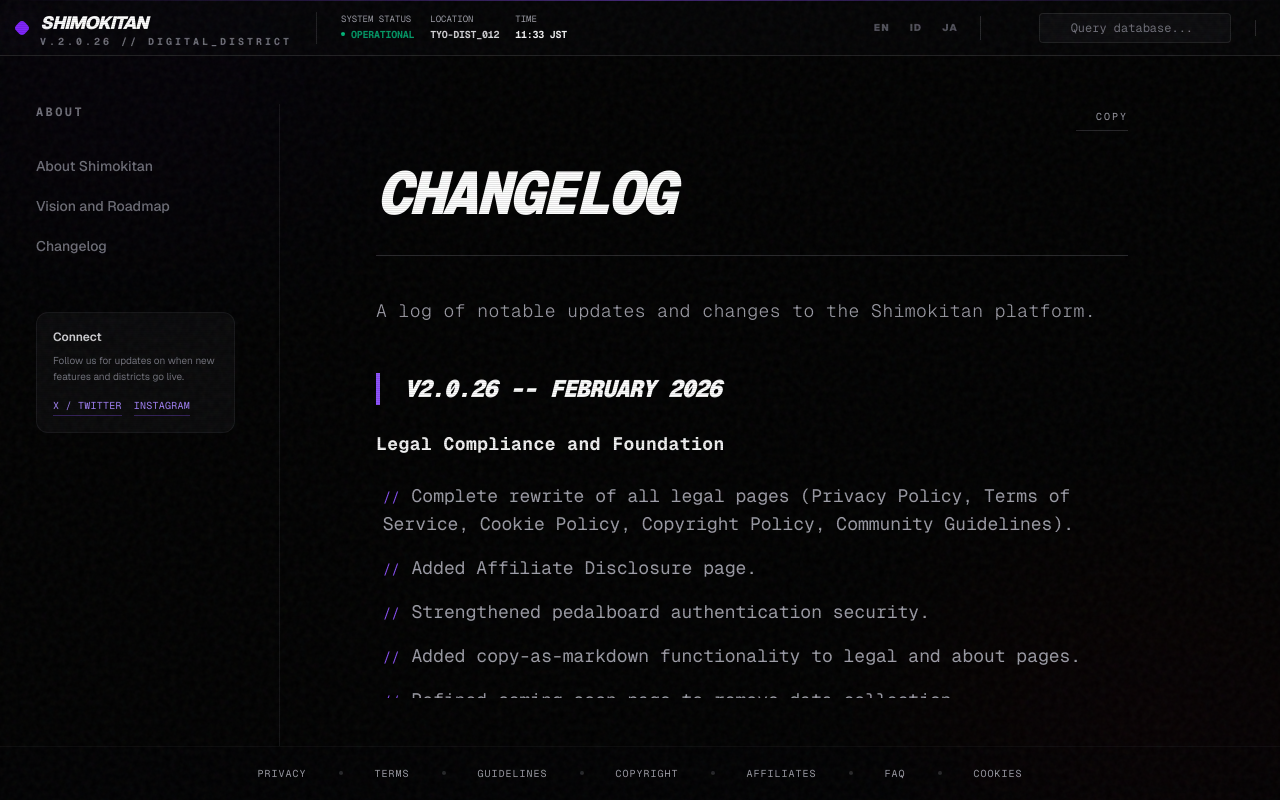
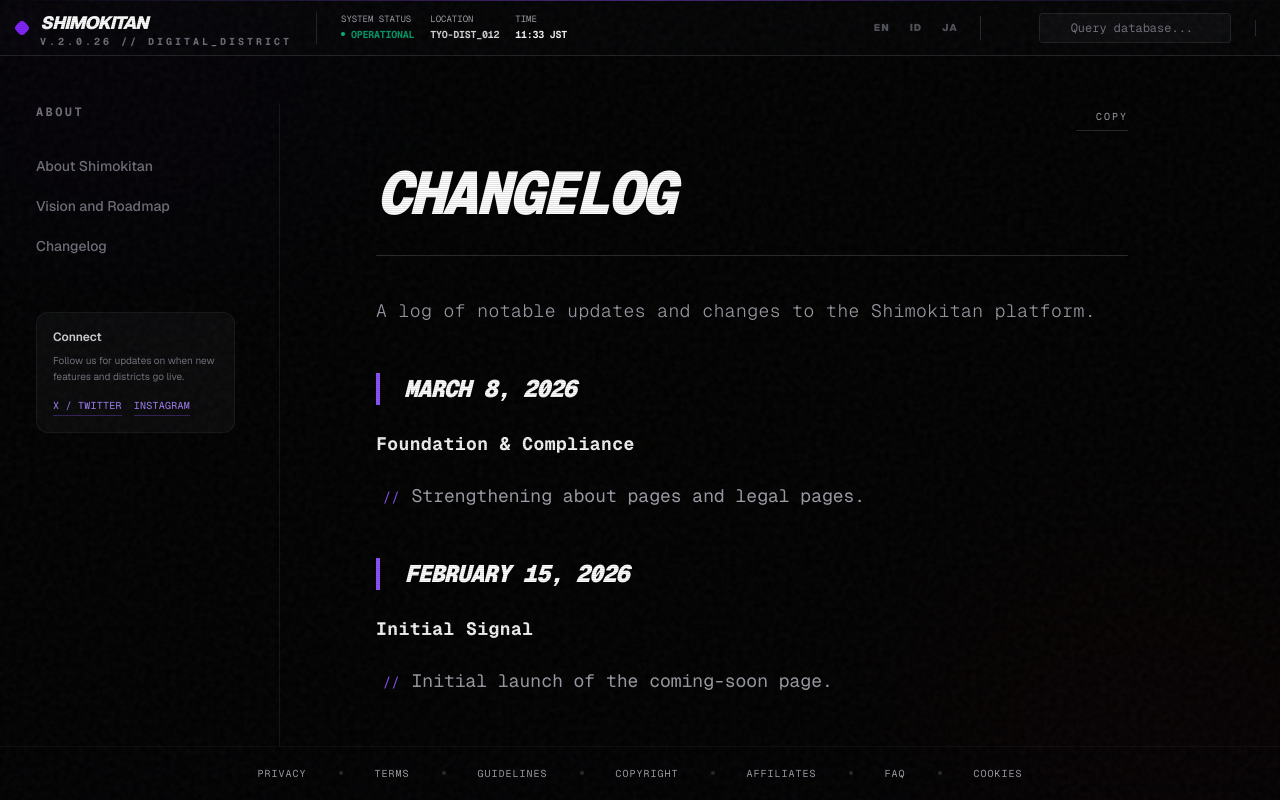
Before and after one commit to shimokitan/shimokitan, a Next.js app in the folder apps/main/: page /artifacts/about/changelog in a window 1280 px wide. Built offline with nearby package versions, Linux system fonts and the light colour scheme; some icons are missing.

Commit message:
docs: structure vision phase 0 and changelog updates

```diff
--- a/apps/main/src/app/[locale]/about/changelog/page.tsx
+++ b/apps/main/src/app/[locale]/about/changelog/page.tsx
@@ -10,32 +10,16 @@ export default async function ChangelogPage({ params }: { params: Promise<{ loca
             <h1>{c.title}</h1>
             <p>{c.description}</p>
 
-            <h2>{c.v2_0_26.title}</h2>
-            <p><strong>{c.v2_0_26.subtitle}</strong></p>
+            <h2>{c.march_2026.title}</h2>
+            <p><strong>{c.march_2026.subtitle}</strong></p>
             <ul>
-                <li>{c.v2_0_26.l1}</li>
-                <li>{c.v2_0_26.l2}</li>
-                <li>{c.v2_0_26.l3}</li>
-                <li>{c.v2_0_26.l4}</li>
-                <li>{c.v2_0_26.l5}</li>
+                <li>{c.march_2026.l1}</li>
             </ul>
 
-            <h2>{c.v2_0_0.title}</h2>
-            <p><strong>{c.v2_0_0.subtitle}</strong></p>
+            <h2>{c.feb_2026.title}</h2>
+            <p><strong>{c.feb_2026.subtitle}</strong></p>
             <ul>
-                <li>{c.v2_0_0.l1}</li>
-                <li>{c.v2_0_0.l2}</li>
-                <li>{c.v2_0_0.l3}</li>
-                <li>{c.v2_0_0.l4}</li>
-                <li>{c.v2_0_0.l5}</li>
-            </ul>
-
-            <h2>{c.v1_5_0.title}</h2>
-            <p><strong>{c.v1_5_0.subtitle}</strong></p>
-            <ul>
-                <li>{c.v1_5_0.l1}</li>
-                <li>{c.v1_5_0.l2}</li>
-                <li>{c.v1_5_0.l3}</li>
+                <li>{c.feb_2026.l1}</li>
             </ul>
         </>
     );
--- a/packages/utils/src/i18n/locales/en.json
+++ b/packages/utils/src/i18n/locales/en.json
@@ -104,27 +104,31 @@
                 "content": "Shimokitan started as a personal archive -- a place to catalog the anime, music, and games that matter. The long-term vision is to grow it into a living cultural index that anyone can contribute to, without losing the curatorial soul that makes it different from a list or a tracker."
             },
             "section2": {
+                "title": "Phase 0: Prelude",
+                "content": "This is where we are now. The District gates are currently closed. We are actively curating the space to gather our first few artifacts before the platform opens to the public.",
+                "l1": "Initial launch of the coming-soon page.",
+                "l2": "Gathering and documenting the first set of cultural artifacts."
+            },
+            "section3": {
                 "title": "Phase 1: Foundation",
-                "content": "This is where we are now. The core archive is live, with hand-curated artifacts, entities, and collections. All content is managed internally. The focus is on getting the fundamentals right -- data structure, editorial quality, and the overall experience of browsing the archive.",
+                "content": "When the gates open, the core archive will go live, featuring hand-curated artifacts, entities, and collections. All content will be managed internally. The primary focus is data structure, editorial quality, and the browsing experience.",
                 "l1": "Core artifact database with metadata, resources, and credits.",
                 "l2": "Entity profiles for creators, studios, and labels.",
                 "l3": "Curated collections organized by theme and mood.",
-                "l4": "YouTube embeds for official trailers and music videos.",
-                "l5": "Links to official streaming and purchase platforms."
-            },
-            "section3": {
-                "title": "Phase 2: Community",
-                "content": "The next step is opening the platform to community participation. This means user accounts, personal archives, and the ability to write and publish zines -- written reflections tied to specific artifacts.",
-                "l1": "User registration and personal profiles.",
-                "l2": "Zine authoring -- personal responses to artifacts, not reviews.",
-                "l3": "Personal shelves for organizing your own artifact collection.",
-                "l4": "Resonance system -- a way to surface meaningful contributions."
+                "l4": "Official media embeds and links to streaming platforms."
             },
             "section4": {
+                "title": "Phase 2: Community",
+                "content": "The next step is opening the platform to community participation. This means user accounts, personal archives, and the ability to write and publish zines.",
+                "l1": "User registration and personal profiles.",
+                "l2": "Zine authoring -- personal responses to artifacts.",
+                "l3": "Personal shelves for organizing your own artifact collection."
+            },
+            "section5": {
                 "title": "Revenue Model",
                 "content": "Shimokitan currently operates without monetization. If revenue becomes necessary, potential options include affiliate partnerships with streaming services, premium features, voluntary support, or merchandise. Any monetization decisions will be made with transparency and community awareness."
             },
-            "section5": {
+            "section6": {
                 "title": "What We Will Not Do",
                 "content": "Some things are intentionally out of scope for Shimokitan:",
                 "l1": "We will not archive artists without their consent. We prioritize the quality of consent over the quantity of content.",
@@ -433,30 +437,15 @@
     "changelog": {
         "title": "Changelog",
         "description": "A log of notable updates and changes to the Shimokitan platform.",
-        "v2_0_26": {
-            "title": "v2.0.26 -- February 2026",
-            "subtitle": "Legal Compliance and Foundation",
-            "l1": "Complete rewrite of all legal pages (Privacy Policy, Terms of Service, Cookie Policy, Copyright Policy, Community Guidelines).",
-            "l2": "Added Affiliate Disclosure page.",
-            "l3": "Strengthened pedalboard authentication security.",
-            "l4": "Added copy-as-markdown functionality to legal and about pages.",
-            "l5": "Refined coming-soon page to remove data collection."
+        "march_2026": {
+            "title": "March 8, 2026",
+            "subtitle": "Foundation & Compliance",
+            "l1": "Strengthening about pages and legal pages."
         },
-        "v2_0_0": {
-            "title": "v2.0.0 -- January 2026",
-            "subtitle": "Core Reactivation",
-            "l1": "Complete rewrite of the platform on Next.js App Router.",
-            "l2": "Integrated Drizzle ORM with Neon PostgreSQL.",
-            "l3": "Built the pedalboard console for artifact, entity, and collection management.",
-            "l4": "Implemented the new UI design system with CyberpunkShell and district theming.",
-            "l5": "Added R2 asset pipeline for image processing and storage."
-        },
-        "v1_5_0": {
-            "title": "v1.5.0 -- December 2025",
+        "feb_2026": {
+            "title": "February 15, 2026",
             "subtitle": "Initial Signal",
-            "l1": "Beta launch of the artifact submission system.",
-            "l2": "Basic search functionality.",
-            "l3": "First iteration of the district concept and navigation."
+            "l1": "Initial launch of the coming-soon page."
         }
     },
     "navbar": {
--- a/packages/utils/src/i18n/locales/id.json
+++ b/packages/utils/src/i18n/locales/id.json
@@ -104,27 +104,31 @@
                 "content": "Shimokitan dimulai sebagai arsip pribadi - tempat untuk mengatalogkan anime, musik, dan gim yang berkesan. Visi jangka panjang kami adalah mengembangkannya menjadi indeks budaya hidup di mana siapa pun dapat berkontribusi, tanpa kehilangan jiwa kurasi yang membedakannya dari sekadar daftar atau pelacak biasa."
             },
             "section2": {
+                "title": "Fase 0: Pendahuluan",
+                "content": "Inilah posisi kami saat ini. Gerbang Distrik saat ini masih tertutup. Kami sedang aktif mengkurasi ruang ini untuk mengumpulkan beberapa artefak pertama kami sebelum platform dibuka untuk publik.",
+                "l1": "Peluncuran awal halaman segera-hadir (coming-soon).",
+                "l2": "Mengumpulkan dan mendokumentasikan kumpulan artefak budaya pertama."
+            },
+            "section3": {
                 "title": "Fase 1: Fondasi",
-                "content": "Inilah posisi kami saat ini. Arsip inti telah berjalan, dengan artefak, entitas, dan koleksi yang dikurasi secara manual. Semua konten dikelola secara internal. Fokus kami adalah menyempurnakan aspek fundamental - struktur data, kualitas editorial, dan pengalaman menyeluruh dalam menjelajahi arsip.",
+                "content": "Saat gerbang dibuka, arsip inti akan berjalan, dengan artefak, entitas, dan koleksi yang dikurasi secara manual. Semua konten dikelola secara internal. Fokus utama kami adalah struktur data, kualitas editorial, dan pengalaman menyeluruh dalam menjelajahi arsip.",
                 "l1": "Basis data artefak inti dengan metadata, sumber daya, dan kredit.",
                 "l2": "Profil entitas untuk kreator, studio, dan label.",
                 "l3": "Koleksi terkurasi berdasarkan tema dan suasana hati.",
-                "l4": "Sematan YouTube untuk trailer resmi dan video musik.",
-                "l5": "Tautan ke platform streaming dan pembelian resmi."
-            },
-            "section3": {
-                "title": "Fase 2: Komunitas",
-                "content": "Langkah selanjutnya adalah membuka platform untuk partisipasi komunitas. Ini berarti akun pengguna, arsip pribadi, dan kemampuan untuk menulis serta menerbitkan zine - refleksi tertulis yang terkait dengan artefak tertentu.",
-                "l1": "Registrasi pengguna dan profil pribadi.",
-                "l2": "Penulisan Zine - respons personal terhadap artefak, bukan ulasan.",
-                "l3": "Rak pribadi untuk menyusun koleksi artefak Anda sendiri.",
-                "l4": "Sistem resonansi - cara untuk memunculkan kontribusi yang bermakna."
+                "l4": "Sematan media resmi dan tautan ke platform streaming."
             },
             "section4": {
+                "title": "Fase 2: Komunitas",
+                "content": "Langkah selanjutnya adalah membuka platform untuk partisipasi komunitas. Ini berarti akun pengguna, arsip pribadi, dan kemampuan untuk menulis serta menerbitkan zine.",
+                "l1": "Registrasi pengguna dan profil pribadi.",
+                "l2": "Penulisan Zine - respons personal terhadap artefak.",
+                "l3": "Rak pribadi untuk menyusun koleksi artefak Anda sendiri."
+            },
+            "section5": {
                 "title": "Model Pendapatan",
                 "content": "Shimokitan saat ini beroperasi tanpa monetisasi. Jika pendapatan menjadi diperlukan, opsi potensial mencakup kemitraan afiliasi dengan layanan streaming, fitur premium, dukungan sukarela, atau cendera mata. Setiap keputusan monetisasi akan dibuat dengan transparansi dan kesadaran komunitas."
             },
-            "section5": {
+            "section6": {
                 "title": "Apa yang Tidak Akan Kami Lakukan",
                 "content": "Beberapa hal sengaja berada di luar cakupan Shimokitan:",
                 "l1": "Kami tidak akan mengarsipkan artis tanpa persetujuan mereka. Kami mengutamakan kualitas persetujuan di atas kuantitas konten.",
@@ -433,30 +437,15 @@
     "changelog": {
         "title": "Catatan Perubahan",
         "description": "Log pembaruan dan perubahan penting pada platform Shimokitan.",
-        "v2_0_26": {
-            "title": "v2.0.26 -- Februari 2026",
-            "subtitle": "Kepatuhan Hukum dan Fondasi",
-            "l1": "Penulisan ulang lengkap seluruh halaman hukum (Kebijakan Privasi, Ketentuan Layanan, dll).",
-            "l2": "Penambahan halaman Pengungkapan Afiliasi.",
-            "l3": "Peningkatan keamanan autentikasi pedalboard.",
-            "l4": "Fitur salin-sebagai-markdown pada halaman hukum dan tentang.",
-            "l5": "Penyempurnaan halaman segera-hadir untuk menghapus pengumpulan data."
+        "march_2026": {
+            "title": "8 Maret 2026",
+            "subtitle": "Fondasi & Kepatuhan",
+            "l1": "Penguatan halaman tentang kami dan halaman hukum."
         },
-        "v2_0_0": {
-            "title": "v2.0.0 -- Januari 2026",
-            "subtitle": "Reaktivasi Inti",
-            "l1": "Penulisan ulang platform menggunakan Next.js App Router.",
-            "l2": "Integrasi Drizzle ORM dengan Neon PostgreSQL.",
-            "l3": "Pembangunan konsol pedalboard untuk pengelolaan artefak, entitas, dan koleksi.",
-            "l4": "Implementasi sistem desain UI baru dengan CyberpunkShell dan penemaan distrik.",
-            "l5": "Penambahan pipeline aset R2 untuk pemrosesan gambar."
-        },
-        "v1_5_0": {
-            "title": "v1.5.0 -- Desember 2025",
+        "feb_2026": {
+            "title": "15 Februari 2026",
             "subtitle": "Sinyal Awal",
-            "l1": "Peluncuran beta sistem pengiriman artefak.",
-            "l2": "Fungsionalitas pencarian dasar.",
-            "l3": "Iterasi pertama konsep distrik dan navigasi."
+            "l1": "Peluncuran awal halaman segera-hadir (coming-soon)."
         }
     },
     "navbar": {
--- a/packages/utils/src/i18n/locales/ja.json
+++ b/packages/utils/src/i18n/locales/ja.json
@@ -100,38 +100,42 @@
         "vision": {
             "title": "ビジョンとロードマップ",
             "section1": {
-                "title": "私たちが目指す場所",
-                "content": "下北んは個人的なアーカイブとして始まりました。長期的なビジョンは、リストやトラッカーとは異なる「キュレーションの魂」を失うことなく、誰もが貢献できる生きた文化インデックスへと成長させることです。"
+                "title": "私たちの目指す場所",
+                "content": "下北んは個人的なアーカイブとして始まりました。アニメ、音楽、ゲームなど、大切なものをカタログ化する場所です。長期的なビジョンは、単なるリストやトラッカーとの違いである「キュレーションの魂」を失うことなく、誰もが貢献できる生きた文化のインデックスへと成長させることです。"
             },
             "section2": {
-                "title": "フェーズ 1: 基盤",
-                "content": "現在の状態です。コアアーカイブが稼働しており、手動でキュレーションされたアーティファクト、エンティティ、コレクションが管理されています。データ構造、編集の質、ブラウジング体験といった基礎を固めることに焦点を当てています。",
-                "l1": "メタデータ、リソース、クレジットを備えたコア・データベース。",
-                "l2": "クリエイター、スタジオ、レーベルのプロフィール。",
-                "l3": "テーマやムード別のキュレーション・コレクション。",
-                "l4": "公式トレーラーやMVのYouTube埋め込み。",
-                "l5": "公式ストリーミングおよび購入プラットフォームへのリンク。"
+                "title": "フェーズ0：プレリュード",
+                "content": "現在地はここです。ディストリクトのゲートは現在閉ざされています。一般公開前にプラットフォームを整え、初期のアーティファクトを集めるために、このスペースを積極的にキュレーションしています。",
+                "l1": "Coming-soonページの初期公開",
+                "l2": "初期の文化的アーティファクトの収集と記録"
             },
             "section3": {
-                "title": "フェーズ 2: コミュニティ",
-                "content": "次のステップは、コミュニティ参加への開放です。ユーザーアカウント、個人アーカイブ、そして特定のアーティファクトに紐づいたリフレクション「ZINE」の執筆・公開機能が含まれます。",
-                "l1": "ユーザー登録と個人プロフィール。",
-                "l2": "ZINEの執筆（レビューではない、作品への個人的な応答）。",
-                "l3": "自分だけのコレクションを整理するパーソナル・シェルフ。",
-                "l4": "有意義な貢献を可視化するレゾナンス（共鳴）システム。"
+                "title": "フェーズ1：ファウンデーション",
+                "content": "ゲートが開くと、手作業でキュレーションされたアーティファクト、エンティティ、コレクションを備えたコア・アーカイブが公開されます。すべてのコンテンツは内部で管理されます。データ構造、編集品質、そして膨大な情報の海を閲覧する体験といった、基本を整えることに主眼を置いています。",
+                "l1": "メタデータ、リソース、クレジットを備えたコア・アーティファクト・データベース",
+                "l2": "クリエイター、スタジオ、レーベルのエンティティ・プロフィール",
+                "l3": "テーマやムード別に整理されたキュレーション・コレクション",
+                "l4": "公式メディアの埋め込みとストリーミングプラットフォームへのリンク"
             },
             "section4": {
-                "title": "収益モデル",
-                "content": "現在、収益化は行っていません。将来的に必要となった場合は、アフィリエイト、プレミアム機能、自発的な支援、グッズ販売などを検討します。すべての決定は透明性を持って行われます。"
+                "title": "フェーズ2：コミュニティ",
+                "content": "基本が整った次の段階として、プラットフォームをコミュニティの参加に開放します。これは、ユーザーアカウント、パーソナル・アーカイブ、そして同人誌（Zine）を執筆・公開する機能などを意味します。",
+                "l1": "ユーザー登録とパーソナルプロフィールの作成",
+                "l2": "Zine（同人誌）の執筆機能 ─ アーティファクトへの個人的な思い。",
+                "l3": "自身のコレクションを整理するためのパーソナル・シェルフ"
             },
             "section5": {
+                "title": "収益モデルについて",
+                "content": "下北んは現在、マネタイズを行わずに運営されています。もし収益が必要になった場合、ストリーミングサービスとのアフィリエイト提携、プレミアム機能、任意での支援、またはグッズ販売などの選択肢が考えられます。マネタイズに関するあらゆる決定は、透明性を持ち、コミュニティに周知された上で行われます。"
+            },
+            "section6": {
                 "title": "私たちがしないこと",
                 "content": "以下の事項は、下北んの対象外として意図的に除外されています：",
                 "l1": "同意なしにアーティストをアーカイブすることはありません。コンテンツの量よりも、同意の質を優先します。",
                 "l2": "アルゴリズムによるフィードは実装しません。発見はドーパミン駆動ではなく、意図的であるべきです。",
                 "l3": "ユーザーデータの販売や、侵入的な広告の導入は行いません。",
                 "l4": "質を犠牲にした規模の拡大は追求しません。成長はキュレーションの後に続くべきものです。",
-                "l5": "AIによって生成されたメディアをインデックスしたり受け入れたりすることはありません。下北んは、人間の努力、人間のクリエイター、そして人間文化のための厳格なアーカイブです。"
+                "l5": "AI生成メディアのインデックス作成や受け入れは行いません。下北んは純粋に、人間の努力、人間のクリエイター、そして人間の文化のためのアーカイブです。"
             }
         }
     },
@@ -432,31 +436,16 @@
     },
     "changelog": {
         "title": "更新履歴",
-        "description": "SHIMOKITANプラットフォームの主要なアップデート記録。",
-        "v2_0_26": {
-            "title": "v2.0.26 -- 2026年2月",
-            "subtitle": "法的コンプライアンスと基盤強化",
-            "l1": "法的ページ（プライバシーポリシー、利用規約等）の全面的な書き換え。",
-            "l2": "アフィリエイト開示ページの追加。",
-            "l3": "ペダルボード認証のセキュリティ強化。",
-            "l4": "Markdownコピー機能の追加。",
-            "l5": "データ収集を排除するためのComing Soonページの調整。"
+        "description": "下北んプラットフォームの注目すべきアップデートと変更の記録。",
+        "march_2026": {
+            "title": "2026年3月8日",
+            "subtitle": "基盤とコンプライアンス",
+            "l1": "Aboutページおよび法務ページの強化"
         },
-        "v2_0_0": {
-            "title": "v2.0.0 -- 2026年1月",
-            "subtitle": "コアの再活性化",
-            "l1": "Next.js App Routerでのプラットフォームの完全な書き換え。",
-            "l2": "Neon PostgreSQLとDrizzle ORMの統合。",
-            "l3": "アーティファクト、エンティティ、コレクション管理用のペダルボード・コンソールの構築。",
-            "l4": "CyberpunkShellとディストリクト・テーマによる新しいUIデザインシステムの実装。",
-            "l5": "画像処理とストレージのためのR2アセットパイプラインの追加。"
-        },
-        "v1_5_0": {
-            "title": "v1.5.0 -- 2025年12月",
-            "subtitle": "初期シグナル",
-            "l1": "アーティファクト提出システムのベータローンチ。",
-            "l2": "基本的な検索機能。",
-            "l3": "地区のコンセプトとナビゲーションの最初のイテレーション。"
+        "feb_2026": {
+            "title": "2026年2月15日",
+            "subtitle": "最初のシグナル",
+            "l1": "Coming-soonページの初期公開"
         }
     },
     "navbar": {
```
Also changed, not shown: apps/main/src/app/[locale]/about/vision/page.tsx (+26 -19 lines).
